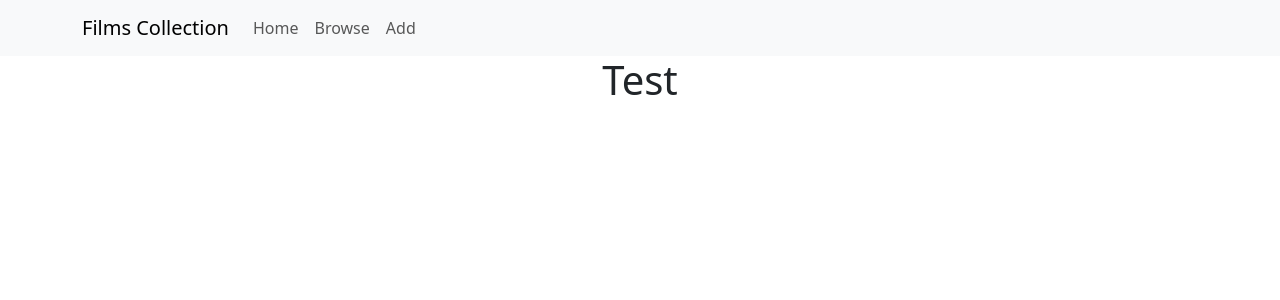
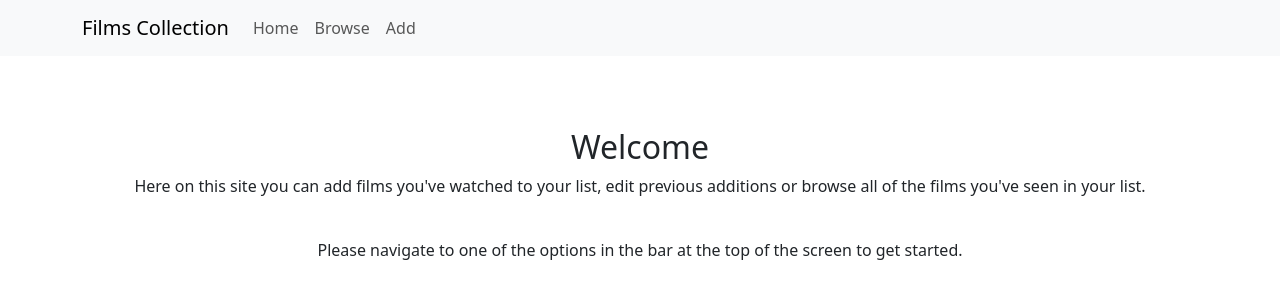
Before and after one commit to Ryano2022/ATU-Year-3-Data-Rep-Project, a React (Create React App) app: page / in a window 1280 px wide. Shown: the top 300 px of the page. Built offline with nearby package versions, Linux system fonts and the light colour scheme.

Commit message:
Improved the home page.

```diff
--- a/src/components/content.js
+++ b/src/components/content.js
@@ -1,8 +1,19 @@
 function Content() {
   return (
-      <div>
-          <h1>Test</h1>
-      </div>
+    <div>
+      <br/>
+      <br/>
+      <br/>
+      <h2>Welcome</h2>
+      <p>
+        Here on this site you can add films you've watched to your list,
+        edit previous additions or browse all of the films you've seen in your list.
+      </p>
+      <br/>
+      <p>
+        Please navigate to one of the options in the bar at the top of the screen to get started.
+      </p>
+    </div>
   );
 }
 export default Content;
```
